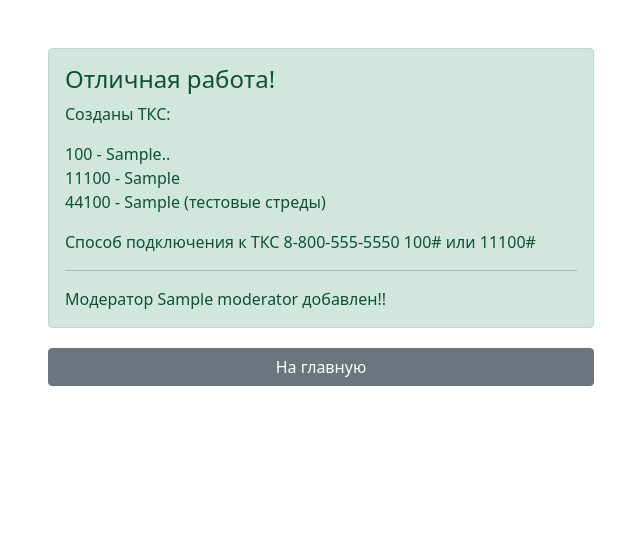
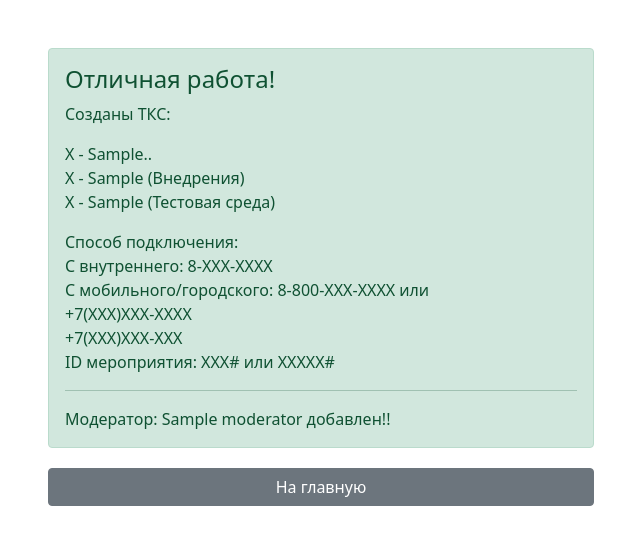
Before and after one commit to Pinogor/flask, a Flask app: template templates/modal.html in a window 1280 px wide. Shown: the part 48-593 px from the top of the page, without its empty margins (319-959 px from the left). Run offline with Flask 2, Linux system fonts and the light colour scheme; the template is opened without the code that fills it: most values are stand-ins (such as "Sample title", 1, 10 or a date in 2020).

Commit message:
C3. add modall error

```diff
--- a/main.py
+++ b/main.py
@@ -1,5 +1,6 @@
 from flask import Flask, request, render_template, redirect
 import time
+import re
 
 app = Flask(__name__, static_folder="static")
 
@@ -11,17 +12,18 @@ def index():
 
 @app.route("/create_tks/", methods=['GET', 'POST'])
 def create_tks():
+    error_input = []
     if request.method == 'POST':
-        run_time()
-        data = [v for v in request.form.values()]
-        return render_template('modal.html',  ac=data[0], moderators=data[1:])
-    else:
-        return redirect("/")
+        data = [value for value in request.form.values()]
+        for value in data[1:]:
+            if re.search(r'@[a-z]{5}.sbrf.ru', value):
+                continue
+            else:
+                error_input.append(value)
+            return render_template('modal_error.html', content=error_input)
+        time.sleep(3)
+        return render_template('modal.html', ac=data[0], moderators=data[1:])
 
-
-def run_time():
-    time.sleep(3)
-    return True
 
 
 if __name__ == '__main__':
--- a/templates/index.html
+++ b/templates/index.html
@@ -40,24 +40,25 @@
 </html>
 <script>
     $("#btn").on('click', function () {
+        console.log($('.email').html())
         var email = $("#emailModer").val();
-        var ac = $("#InputAC").val()
-        var pattern = /^([a-zA-Z0-9_.+-])+\@(([a-zA-Z0-9-])+\.)+([a-zA-Z0-9]{2,4})+$/;
-        if (ac !== '' && pattern.test(email)){
+        if (email.includes('@omega.sbrf.ru') || email.includes('@..ru') || email.includes('@..ru')){
             $(this).html('<span class="spinner-border spinner-border-sm" role="status" aria-hidden="true"></span> Создается ТКС ')
         } else {
             alert('Проверьте корректность заполнение полей!!!')
         }
     })
+
     function makeCounter() {
-        var currentCount = 0;
+        var currentCount = 1;
         return function () {
             return currentCount++;
         }}
     var counter = makeCounter();
     $("#addModer").on('click', function () {
+       var count = counter()
             $("#add_moder").append(
-                '<input type="email" class="form-control" id="" name="moder'+counter()+'" aria-describedby="emailHelp" placeholder="name@example.com" value="'+counter()+'@example.com"> <div id="emailHelp" class="form-text">Введите email внутреней почты</div>'
+                '<input type="email" class="form-control" id="" name="moder'+count+'" aria-describedby="emailHelp" placeholder="name@example.com" value="'+count+'@example.com" required> <div id="emailHelp" class="form-text">Введите email внутреней почты</div>'
             )
         })
 
--- a/templates/modal.html
+++ b/templates/modal.html
@@ -3,15 +3,27 @@
     <div class="alert alert-success" role="alert">
         <h4 class="alert-heading">Отличная работа!</h4>
         <p>Созданы ТКС:
-    <p>100 - {{ ac }}..<br/>
-        11100 - {{ ac }}<br/>
-        44100 - {{ ac }} (тестовые стреды)<br/>
+        <p>X - {{ ac }}..<br/>
+            X - {{ ac }} (Внедрения)<br/>
+            X - {{ ac }} (Тестовая среда)<br/>
         <p/>
-    <p class="mb-0">Способ подключения к ТКС 8-800-555-5550 100# или 11100# </p>
+        <p class="mb-0">Способ подключения:<br/>
+            С внутреннего: 8-XXX-XXXX <br/>
+            С мобильного/городского: 8-800-XXX-XXXX или <br/>
+            +7(XXX)XXX-XXXX <br/>
+            +7(XXX)XXX-XXX <br/>
+            ID мероприятия: XXX# или XXXXX#
+        </p>
         <hr>
         {% for i in moderators %}
-    Модератор {{i}} добавлен!!<br/>
+            Модератор: {{ i }} добавлен!!<br/>
         {% endfor %}
     </div>
-<div class="d-grid gap-2 col-12 mx-auto"><a id="btn" type="submit" class="btn btn-secondary mt-1" href="/"> На главную </a>
-    {% endblock %}</div>
+    <div class="d-grid gap-2 col-12 mx-auto">
+        <a id="btn_back" type="submit" class="btn btn-secondary mt-1" href="/"> На главную </a>
+    </div>
+    <script>
+        console.log('{{ ac }}')
+        console.log('{{ moderators }}')
+    </script>
+{% endblock %}
```
Also changed, not shown: templates/form.html (+4 -5 lines), templates/modal_error.html (added, +14 -0 lines). Lines whose indentation alone changed are shown as unchanged.
